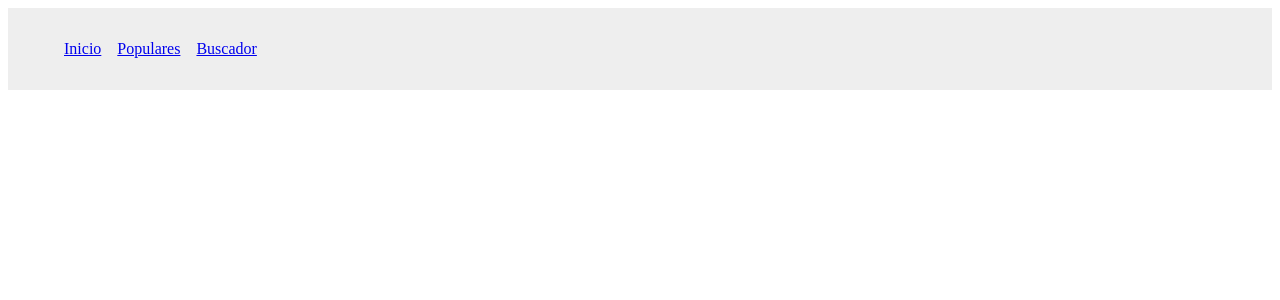
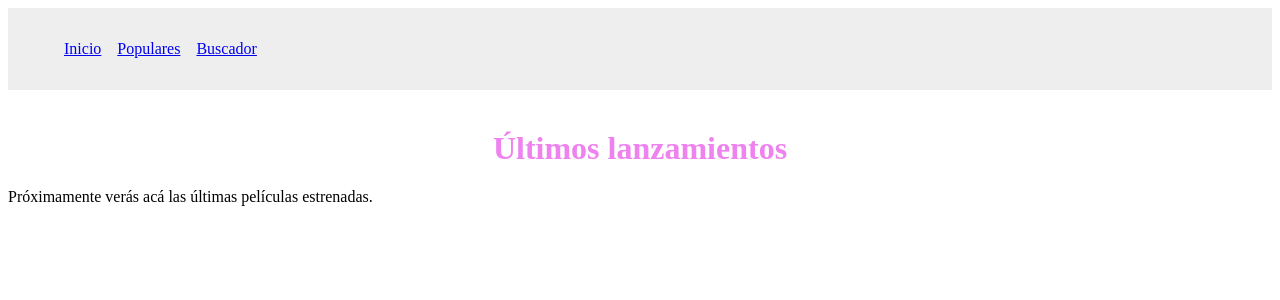
Before and after one commit to StefiAcevedo/tp-react-stefi-acevedo, a React (Vite) app: page /ultimos-lanzamientos in a window 1280 px wide. Shown: the top 300 px of the page. Built offline with nearby package versions, Linux system fonts and the light colour scheme.

Commit message:
Continuar rebase - resolver conflictos

```diff
--- a/package.json
+++ b/package.json
@@ -23,6 +23,7 @@
     "eslint-plugin-react-hooks": "^5.2.0",
     "eslint-plugin-react-refresh": "^0.4.20",
     "globals": "^16.3.0",
+    "sass-embedded": "^1.89.2",
     "vite": "^7.0.4"
   }
 }
--- a/src/pages/UltimosLanzamientos.jsx
+++ b/src/pages/UltimosLanzamientos.jsx
@@ -1,4 +1,5 @@
 import React from "react";
+import './UltimosLanzamientos.scss'; // traigo los estilos del scss
 
 const UltimosLanzamientos = () => {
   return (
@@ -9,5 +10,5 @@ const UltimosLanzamientos = () => {
     </div>
   );
 };
-{/* prueba para funcionamiento de git */}
+
 export default UltimosLanzamientos;
--- /dev/null
+++ b/src/pages/UltimosLanzamientos.scss
@@ -0,0 +1,6 @@
+/* UltimosLanzamientos.scss primeros estilos de base*/
+h1 {
+    color: violet;
+    text-align: center;
+    margin-top: 40px;
+  }
--- a/src/router/Router.jsx
+++ b/src/router/Router.jsx
@@ -4,6 +4,7 @@ import Populares from '../pages/Populares';
 import Buscador from '../pages/Buscador';
 import Detalle from '../pages/Detalle';
 import NavBar from '../components/NavBar'; // navbar
+import UltimosLanzamientos from '../pages/UltimosLanzamientos';
 
 function AppRouter() {
   return (
@@ -14,6 +15,7 @@ function AppRouter() {
         <Route path="/populares" element={<Populares />} />
         <Route path="/buscador" element={<Buscador />} />
         <Route path="/detalle/:id" element={<Detalle />} />
+        <Route path="/ultimos-lanzamientos" element={<UltimosLanzamientos />} />
       </Routes>
     </BrowserRouter>
   );
```
Also changed, not shown: 1 other file (tests, documents, lock files or other folders).
